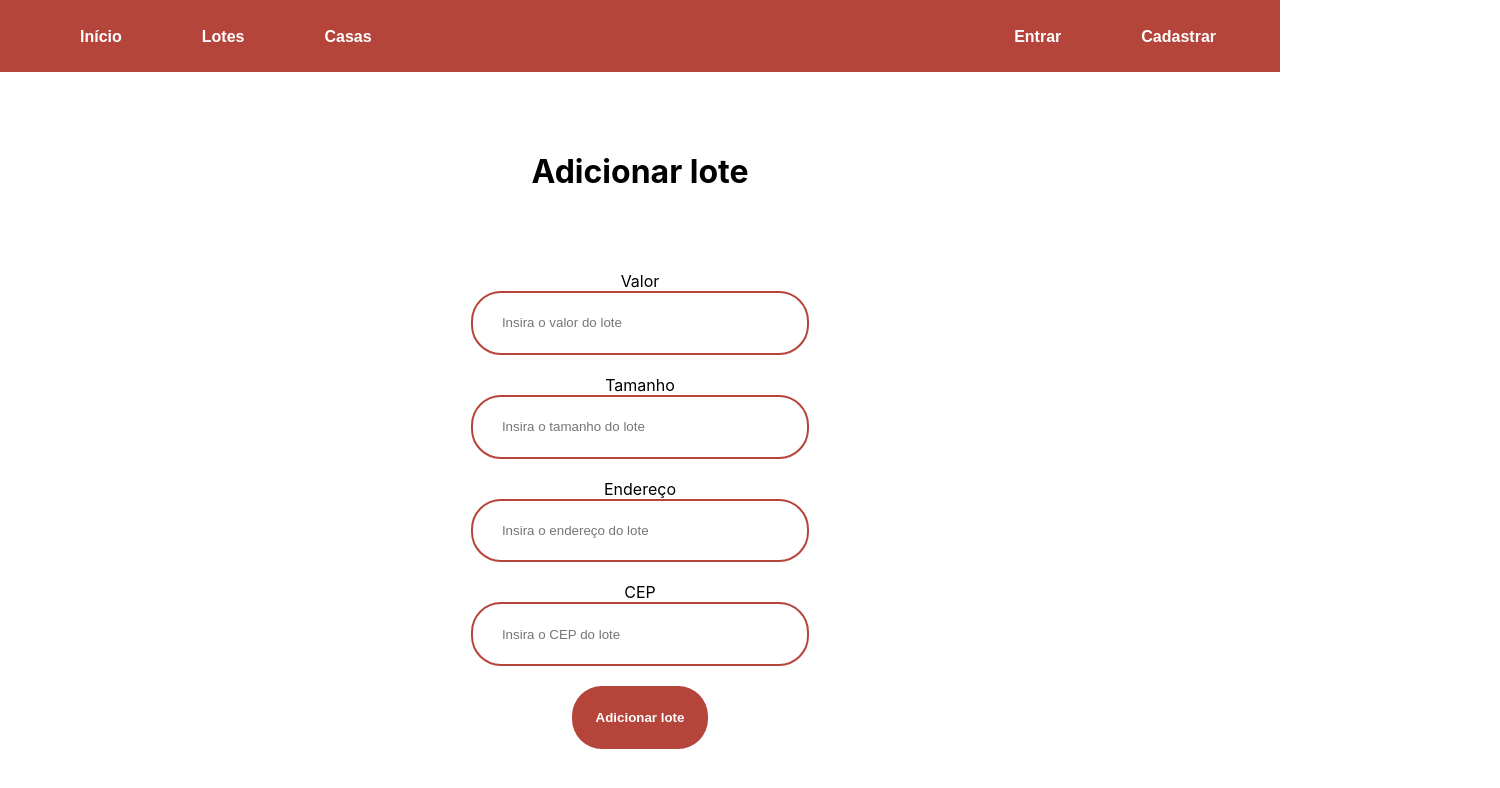
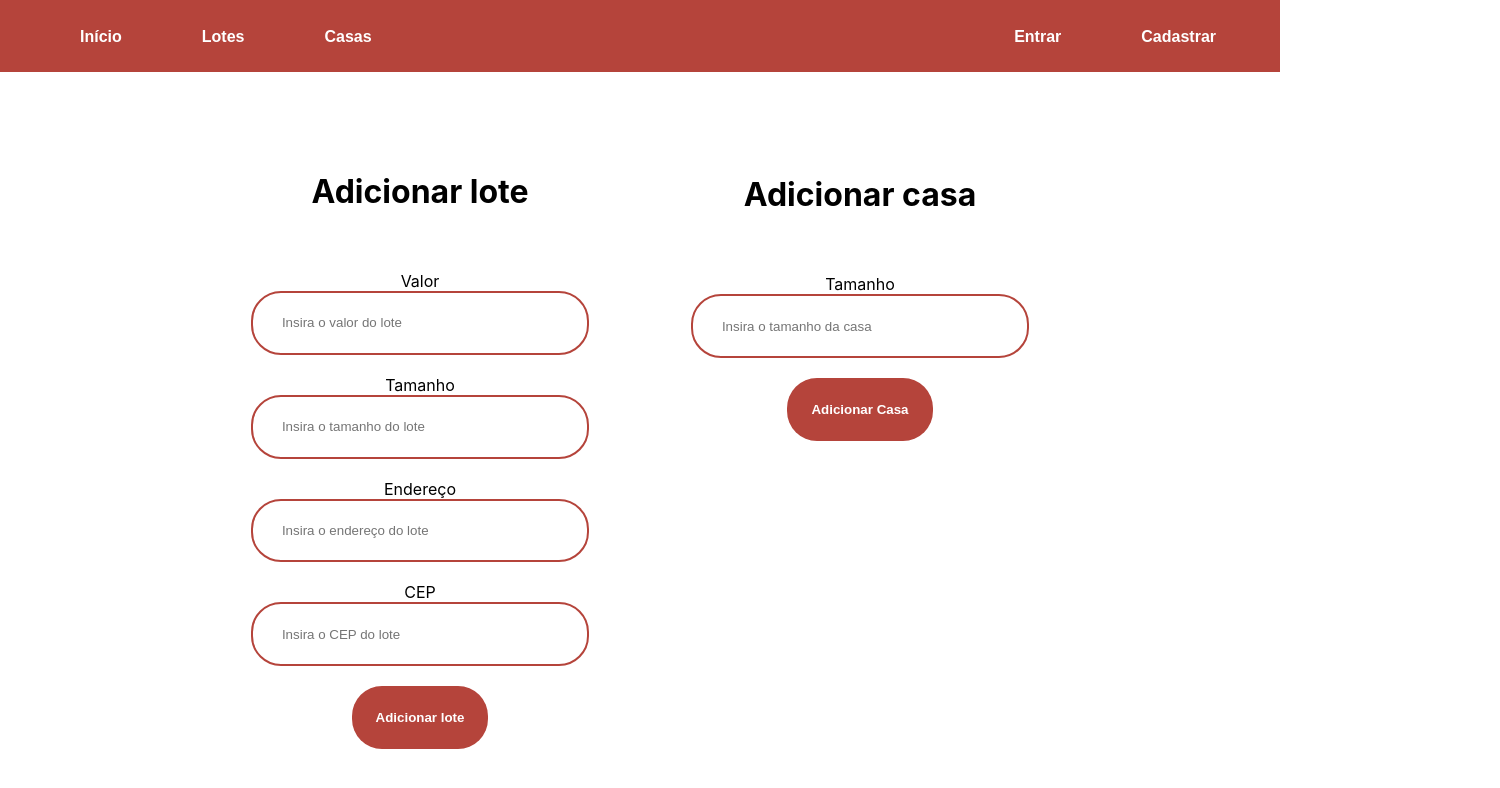
Before and after one commit to Deivdson/Flask, a React (Create React App) app in the folder frontend/: page /adicionar-lote in a window 1280 px wide. Shown: the top 788 px of the page, 1500 px wide, since content can reach past the window. Built offline with nearby package versions, Linux system fonts and the light colour scheme; no server answers.

Commit message:
Reorganizando lotes

```diff
--- a/frontend/src/components/Lotes/PostLote.js
+++ b/frontend/src/components/Lotes/PostLote.js
@@ -2,37 +2,51 @@ import './style.css'
 
 import React from 'react'
 import {useState,useEffect} from 'react'
-import {useNavigate} from 'react-router-dom'
 
 import Navbar from '../Navbar/Navbar'
 
 const PostLote = () => {
-    const [valor, setValor] = useState('');
-    const [tamanho, setTamanho] = useState('');
-    const [endereco, setEndereco] = useState('');
-    const [cep, setCEP] = useState('');
-    const [usuario, setUsuario] = useState([]);
-    const token = localStorage.getItem('token');
-    const navigate = useNavigate();
+    const [valor, setValor] = useState('')
+    const [tamanhoLote, setTamanhoLote] = useState('')
+    const [endereco, setEndereco] = useState('')
+    const [cep, setCEP] = useState('')
+    const [tamanhoCasa, setTamanhoCasa] = useState('')
+
+    const [lote, setLote] = useState([])
+    const [usuario, setUsuario] = useState([])
+
+    const token = localStorage.getItem('token')
 
     useEffect(() => {
         const loadData = async (e) => {
-            const reponse = await fetch('http://localhost:5000/user/',{
+
+            const userReponse = await fetch('http://localhost:5000/user/',{
                 headers: {
                     'Content-Type': 'application/json',
-                    'Authorization': `Bearer ${token}`
+                    'Authorization': `Bearer ${localStorage.getItem('token')}`
                 }
             })
             .then((res) => res.json())
             .then((data) => data)
             .catch((err) => console.error(err))
-            setUsuario(reponse);
+            setUsuario(userReponse)
+
+            const loteReponse = await fetch('http://localhost:5000/lote/',{
+                headers: {
+                    'Content-Type': 'application/json',
+                    'Authorization': `Bearer ${localStorage.getItem('token')}`
+                }
+            })
+            .then((res) => res.json())
+            .then((data) => data)
+            .catch((err) => console.error(err))
+            setLote(loteReponse)
         }
 		loadData()
 	}, [])
 
-    async function handleSubmit(event) {
-		event.preventDefault();
+    async function loteSubmit(event) {
+		event.preventDefault()
 		const request = await fetch('http://localhost:5000/lote/add', {
 			method: 'POST',
 			headers: {
@@ -41,28 +55,51 @@ const PostLote = () => {
 			},
 			body: JSON.stringify({
 				valor,
-				tamanho,
+				tamanhoLote,
                 endereco,
                 cep,
                 usuario_id: usuario[usuario.length - 1].id
 			})
 		})
 		if (request.ok) {
-            console.log('Solicitação bem-sucedida');
-            console.log('Status do código:', request.status);
+            console.log('Solicitação bem-sucedida')
+            console.log('Status do código:', request.status)
+            alert('Lote cadastrado com sucesso')
           } else {
-            console.log('Erro na solicitação');
-            console.log('Status do código:', request.status);
+            console.log('Erro na solicitação')
+            console.log('Status do código:', request.status)
           }
-          navigate("/lotes")
+	}
+
+    async function casaSubmit(event) {
+		event.preventDefault()
+		const request = await fetch('http://localhost:5000/casa/add', {
+			method: 'POST',
+			headers: {
+				'Content-Type': 'application/json',
+                'Authorization': `Bearer ${token}`
+			},
+			body: JSON.stringify({
+				tamanhoCasa,
+                usuario_id: usuario[usuario.length - 1].id,
+                lote: lote[lote.length - 1].id
+			})
+		})
+		if (request.ok) {
+            console.log('Solicitação bem-sucedida')
+            console.log('Status do código:', request.status)
+          } else {
+            console.log('Erro na solicitação')
+            console.log('Status do código:', request.status)
+          }
 	}
 
 	const handleValor = (event) => {
 		setValor(event.target.value)
 	}
 
-	const handleTamanho = (event) => {
-		setTamanho(event.target.value)
+	const handleTamanhoLote = (event) => {
+		setTamanhoLote(event.target.value)
 	}
 
 	const handleEndereco = (event) => {
@@ -73,12 +110,16 @@ const PostLote = () => {
 		setCEP(event.target.value)
 	}
 
+    const handleTamanhoCasa = (event) => {
+		setTamanhoCasa(event.target.value)
+	}
+
 	return (
 		<div>
             <Navbar />
             <div className='signup'>
-                <h1>Adicionar lote</h1>
-                <form onSubmit={handleSubmit}>
+                <form className="loteForm" onSubmit={loteSubmit}>
+                    <h1>Adicionar lote</h1>
                     <label htmlFor="valor">Valor</label>
                     <br />
                     <input type="number" name="valor" placeholder="Insira o valor do lote" title="Insira o valor do lote" value={valor} onChange={handleValor}/>
@@ -86,7 +127,7 @@ const PostLote = () => {
                     <br />
                     <label htmlFor="tamanho">Tamanho</label>
                     <br />
-                    <input type="number" name="tamanho" placeholder="Insira o tamanho do lote" title="Insira o tamanho do lote" value={tamanho} onChange={handleTamanho}/>
+                    <input type="number" name="tamanho" placeholder="Insira o tamanho do lote" title="Insira o tamanho do lote" value={tamanhoLote} onChange={handleTamanhoLote}/>
                     <br />
                     <br />
                     <label htmlFor="endereco">Endereço</label>
@@ -101,9 +142,19 @@ const PostLote = () => {
                     <br />
                     <button type="submit">Adicionar lote</button>
                 </form>
+
+                <form className="casaForm" onSubmit={casaSubmit}>
+                    <h1>Adicionar casa</h1>
+                    <label htmlFor="tamanho">Tamanho</label>
+                    <br />
+                    <input type="number" name="tamanho" placeholder="Insira o tamanho da casa" title="Insira o tamanho da casa" value={tamanhoCasa} onChange={handleTamanhoCasa}/>
+                    <br />
+                    <br />
+                    <button type="submit">Adicionar Casa</button>
+                </form>
             </div>
 		</div>
-	);
-};
+	)
+}
 
-export default PostLote;
+export default PostLote
--- a/frontend/src/components/Lotes/style.css
+++ b/frontend/src/components/Lotes/style.css
@@ -1,7 +1,25 @@
-#lotes h1 {
+#lotes h1,
+.postLotes h1 {
     position: absolute;
     top: 8rem;
     left: 2rem;
+}
+
+.loteForm {
+    position: relative;
+    left: -220px;
+}
+
+.casaForm {
+    position: relative;
+    top: -594px;
+    right: -220px;
+}
+
+.loteForm h1,
+.casaForm h1  {
+    position: relative;
+    top: -60px;
 }
 
 .boxcards {
@@ -10,14 +28,21 @@
     justify-content: center;
     align-items: center;
     gap: 2rem;
-    position: absolute;
-    top: 12rem;
+    position: relative;
+    top: 10rem;
     left: 2rem;
+    margin-top: 10px;
+    padding: 80px;
     background-color: #4682b4;
-    width: 95.5%;
-    height: 50%;
+    width: 78%;
+    border: solid red 1px;
 }
 
 .boxcards:hover {
     box-shadow: 0 0 11px rgba(33,33,33,.2);
 }
+
+.boxcards h4 {
+    color: white;
+    text-align: left;
+}
--- a/frontend/src/components/Navbar/Navbar.js
+++ b/frontend/src/components/Navbar/Navbar.js
@@ -75,9 +75,9 @@ const Navbar = () => {
                 </li>
             </div>
         </div>
-			);
+			)
 		}
-	};
+	}
 
 	return (
 		<nav id='navigation'>
```
